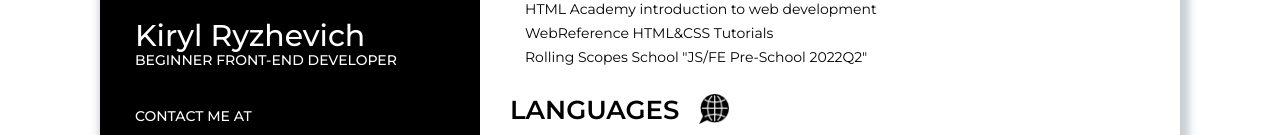
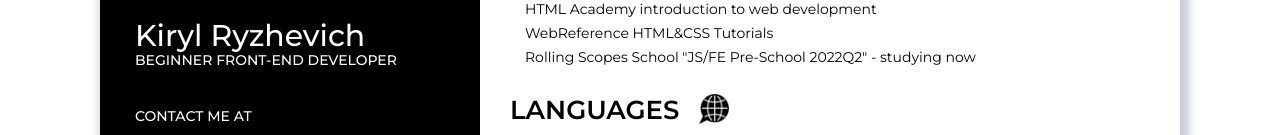
Before and after one commit to KeryaNewbie/rsschool-cv, a plain HTML site: page index.html in a window 1280 px wide. Shown: the part 394-529 px from the top of the page. Drawn offline with Linux system fonts and the light colour scheme.

Commit message:
feat: add studyng now

```diff
--- a/index.html
+++ b/index.html
@@ -121,7 +121,7 @@
                             </div>
                             <p class="text">HTML Academy introduction to web development</p>
                             <p class="text">WebReference HTML&CSS Tutorials</p>
-                            <p class="text">Rolling Scopes School "JS/FE Pre-School 2022Q2"</p>
+                            <p class="text">Rolling Scopes School "JS/FE Pre-School 2022Q2" - studying now</p>
                         </section>
                         <section class="languages">
                             <div class="flex-container">
```
